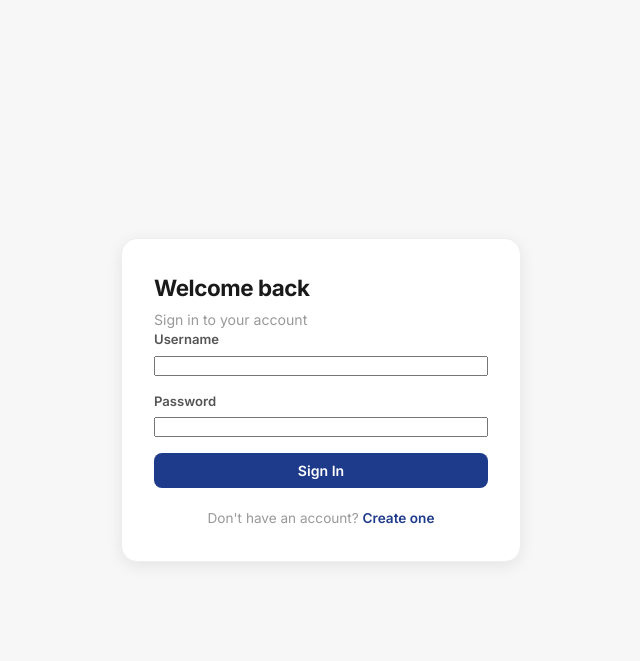
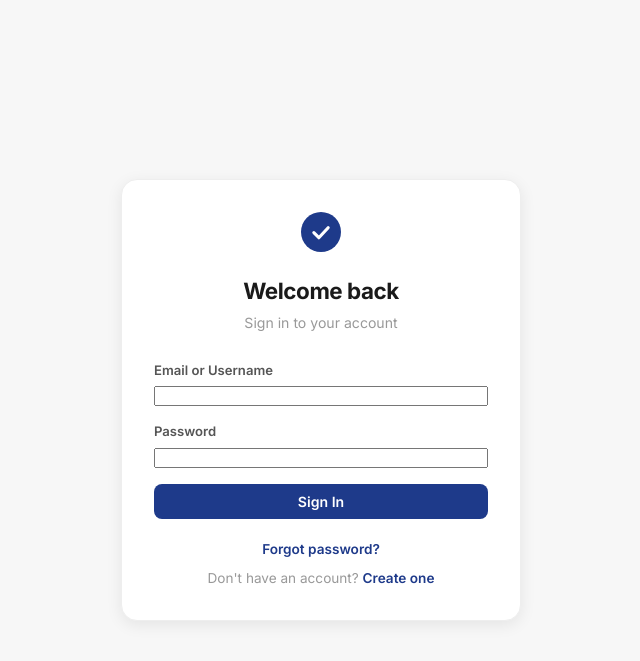
Before and after one commit to merelymerey/Endterm_project, a Django app: template templates/accounts/login.html in a window 1280 px wide. Shown: the top 661 px of the page, without its empty margins (319-959 px from the left). Run offline with Django 5.2, Linux system fonts and the light colour scheme; the template is opened without the code that fills it, so the values that code supplies are empty, except form fields; tables that the repository leaves empty hold one stand-in row (values such as "Sample post"); form fields are guessed from the names that the template uses; parts of the project's set-up code (start-up, migrations or seed data) failed here and were passed over.

Commit message:
Update login template with SVG logo

```diff
--- a/templates/accounts/login.html
+++ b/templates/accounts/login.html
@@ -4,29 +4,47 @@
 {% block body %}
 <div class="auth-page">
   <div class="auth-card">
-    <h1 class="auth-title">Welcome back</h1>
-    <p class="auth-subtitle">Sign in to your account</p>
+    <div class="auth-logo">
+      <svg width="40" height="40" viewBox="0 0 28 28" fill="none">
+        <circle cx="14" cy="14" r="14" fill="var(--accent)"/>
+        <path d="M9 14.5L12.5 18L19 11" stroke="white" stroke-width="2.2" stroke-linecap="round" stroke-linejoin="round"/>
+      </svg>
+      <h1 class="auth-title">Welcome back</h1>
+      <p class="auth-subtitle">Sign in to your account</p>
+    </div>
 
     <form method="post" class="auth-form" novalidate>
       {% csrf_token %}
+
       {% if form.errors %}
       <div class="form-error-box">
         {% for field, errors in form.errors.items %}
-          {% for error in errors %}<p>{{ error }}</p>{% endfor %}
+          {% for error in errors %}
+            <p>{{ error }}</p>
+          {% endfor %}
         {% endfor %}
       </div>
       {% endif %}
+
       <div class="form-group">
-        <label class="form-label" for="id_username">Username</label>
+        <label class="form-label" for="id_username">Email or Username</label>
         {{ form.username }}
       </div>
+
       <div class="form-group">
         <label class="form-label" for="id_password">Password</label>
         {{ form.password }}
       </div>
+
       <button type="submit" class="btn btn-primary btn-full">Sign In</button>
     </form>
-    <p class="auth-footer">Don't have an account? <a href="{% url 'register' %}" class="auth-link">Create one</a></p>
+
+    <p class="auth-footer">
+      <a href="{% url 'forgot_password' %}" class="auth-link">Forgot password?</a>
+    </p>
+    <p class="auth-footer" style="margin-top:8px">
+      Don't have an account? <a href="{% url 'register' %}" class="auth-link">Create one</a>
+    </p>
   </div>
 </div>
 {% endblock %}
```
